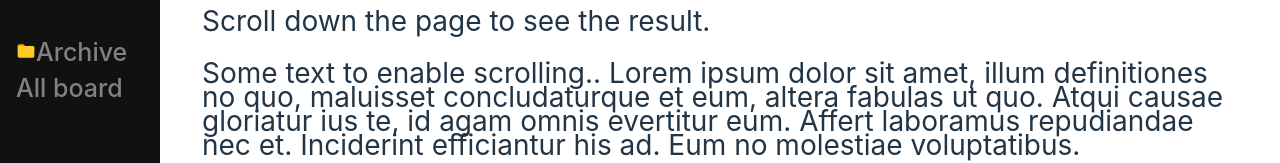
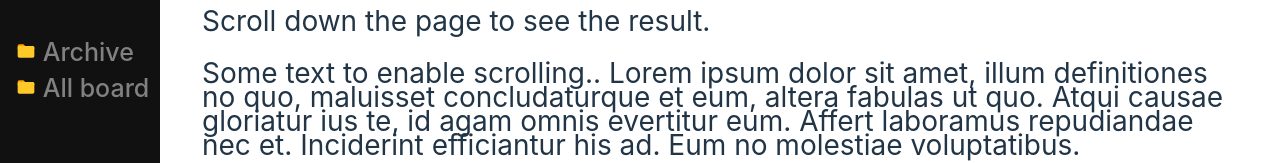
Before and after one commit to rijalBinHusen/Trollo-2, a Vue app: page / in a window 1280 px wide. Shown: the part 190-353 px from the top of the page. Built offline with nearby package versions, Linux system fonts and the light colour scheme.

Commit message:
navigation using folder component

```diff
--- a/src/components/Navigation.vue
+++ b/src/components/Navigation.vue
@@ -3,8 +3,9 @@
         <div class="sidenav">
             <div href="#" class="title">  Trollo-2  </div>
             <div class="menu">
-                <a href="#about"> <Folder style="width: 20px; height: 20px;" />Archive</a>
-                <a href="#services">All board</a>
+                <a v-for="fold in folder" :key="fold.id" :href="fold.href">
+                  <Folder style="width: 20px; height: 20px;" /> {{ fold.name }}
+                </a>
             </div>
         </div>
 
@@ -20,13 +21,13 @@
     </div>
 </template>
 
-<script>
+<script lang="ts" setup>
   import Folder from './icons/Folder.vue'
-  export default {
-    components: {
-      Folder
-    }
-  }
+
+  const folder = [
+    {id: 1, name: 'Archive', href: "#archive"},
+    {id: 2, name: 'All board', href: "#allBoard"}
+  ]
 </script>
 
 <style scoped>
```
